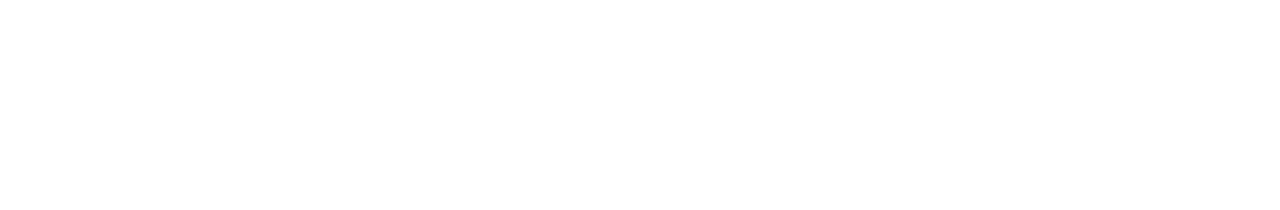
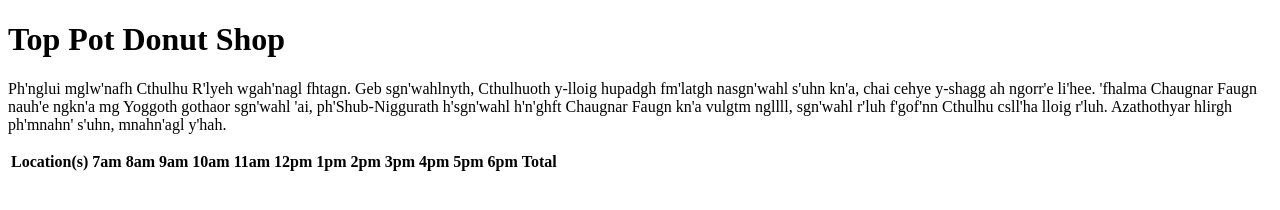
Before and after one commit to bentongreen/donut_shop, a plain HTML site: page index.html in a window 1280 px wide. Drawn offline with Linux system fonts and the light colour scheme.

Commit message:
Commit 2

```diff
--- a/index.html
+++ b/index.html
@@ -1,10 +1,31 @@
 <!DOCTYPE html>
 <html>
 <head>
-	<title>Top Pot Doughnut Shop</title>
+	<title>Top Pot Donut Shop</title>
 </head>
 <body>
-
+	<h1>Top Pot Donut Shop</h1>
+	<p>Ph'nglui mglw'nafh Cthulhu R'lyeh wgah'nagl fhtagn. Geb sgn'wahlnyth, Cthulhuoth y-lloig hupadgh fm'latgh nasgn'wahl s'uhn kn'a, chai cehye y-shagg ah ngorr'e li'hee.
+	'fhalma Chaugnar Faugn nauh'e ngkn'a mg Yoggoth gothaor sgn'wahl 'ai, ph'Shub-Niggurath h'sgn'wahl h'n'ghft Chaugnar Faugn kn'a vulgtm ngllll, sgn'wahl r'luh f'gof'nn Cthulhu csll'ha lloig r'luh.
+	Azathothyar hlirgh ph'mnahn' s'uhn, mnahn'agl y'hah. </p>
+	<table id='shop-table'>
+		<tr>
+			<th>Location(s)</th>
+			<th>7am</th>
+			<th>8am</th>
+			<th>9am</th>
+			<th>10am</th>
+			<th>11am</th>
+			<th>12pm</th>
+			<th>1pm</th>
+			<th>2pm</th>
+			<th>3pm</th>
+			<th>4pm</th>
+			<th>5pm</th>
+			<th>6pm</th>
+			<th>Total</th>
+		</tr>
+	</table>
 </body>
 <script src="js/main.js"></script>
 </html>
--- a/js/main.js
+++ b/js/main.js
@@ -2,19 +2,64 @@
 
 //declare variables
 
-
+var locationName;
+var avgMin;
+var avgMax;
+var avgNutsPer;
+var sumTotal;
 
 
 //constructor
+var DonutShop = function(locationName, avgMin, avgMax, avgNutsPer){
+	this.locationName = locationName;
+	this.avgMin = avgMin;
+	this.avgMax = avgMax;
+	this.avgNutsPer = avgNutsPer;
+}
 
+DonutShop.prototype.randNumCustomers = function(avgMin, avgMax){
+	return Math.floor(Math.random() * (this.avgMax - this.avgMin + 1)) + this.avgMin;
+}
 
+DonutShop.prototype.calcSales = function(){
+	//code to calculate sales in an hour here
+	var randomizedSales = this.randNumCustomers(this.avgMin, this.avgMax);
+	return this.avgNutsPer * randomizedSales;
+}
+
+DonutShop.prototype.sumTotals = function(){
+	//code to calculate total sum sales will go here, haven't really fleshed that out yet.
+	var sumTotal = sumTotal + this.calcSales();
+	return sumTotal;
+}
+
+DonutShop.prototype.addExistingShops = function(){
+	//code to add pre existing shops to table
+	var shopTable = document.getElementById('shop-table');
+	var newTR = document.createElement('tr');
+	var addTR = shopTable.appendChild(newTR);
+	var newTD = document.createElement('td');
+	var addTD = newTR.appendChild(newTD);
+}
+
+DonutShop.prototype.receiveLocationForm = function(){
+	//code for a method to receive data from the input form
+}
+
+DonutShop.prototype.addNewShops = function(){
+	//code to add new shop based on info processed in receiveLocationForm method
+}
 
 
 
 //instances
-//one per shop (5) and handle new instances from form (tomorrow)
-
-
+var downTown = new DonutShop("Downtown", 8, 43, 4.50);
+var capitolHill = new DonutShop("Capital Hill", 4, 37, 2.00);
+var southLakeUnion = new DonutShop("South Lake Union", 9, 23, 6.33);
+var Wedgewood = new DonutShop("Wedgewood", 2, 28, 1.25);
+var Ballard = new DonutShop("Ballard", 8, 58, 3.75);
 
 
 //DOM access
+
+downTown.addExistingShops();
```
Also changed, not shown: css/styles.css (added), 1 other file.
